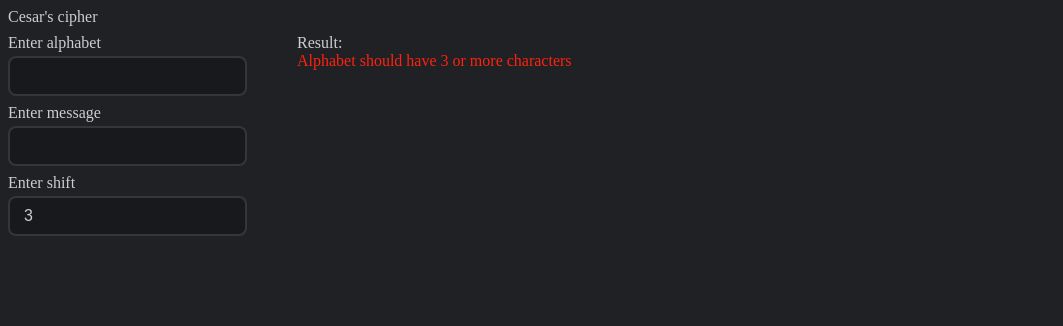
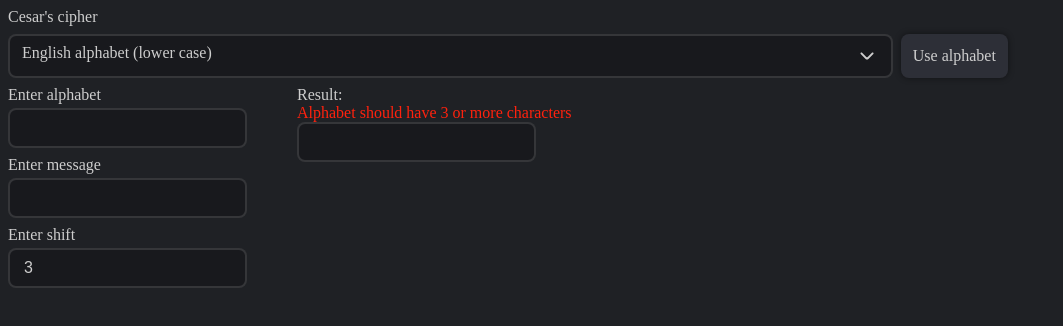
Before and after one commit to Crinax/cryptography, a Vue app: page /cesar in a window 1280 px wide. Shown: the top 326 px of the page, without its empty margins (0-1063 px from the left). Built offline with nearby package versions, Linux system fonts and the light colour scheme.

Commit message:
feat(cesar's cipher): add cesar's cipher decryption

```diff
--- a/src/components/AppInput.vue
+++ b/src/components/AppInput.vue
@@ -1,5 +1,5 @@
 <script setup lang="ts">
-import { computed, ref } from 'vue';
+import { computed, onUpdated, ref } from 'vue';
 
 export interface AppInputSlots {
   label?(): any;
@@ -76,6 +76,12 @@ const updateModelValue = (event: Event) => {
 
   emit('update:modelValue', inputText.value);
 };
+
+onUpdated(() => {
+  if (props.modelValue) {
+    inputText.value = props.modelValue;
+  }
+});
 </script>
 
 <template>
--- a/src/components/AppSelect.vue
+++ b/src/components/AppSelect.vue
@@ -113,6 +113,7 @@ const selectElement = (key: string) => {
     flex-direction: column;
     padding: 0;
     gap: 0px;
+    z-index: 20;
     @extend .app-select-element;
 
     &__element {
--- a/src/views/CesarCipherView.vue
+++ b/src/views/CesarCipherView.vue
@@ -4,11 +4,32 @@ import { invoke } from '@tauri-apps/api';
 
 import AppText from '@/components/AppText.vue';
 import AppInput from '@/components/AppInput.vue';
+import AppSelect from '@/components/AppSelect.vue';
+import AppButton from '@/components/AppButton.vue';
+import type { AppSelectList } from '@/components/AppSelect.vue';
 
 const alphabet = ref('');
 const message = ref('');
 const shift = ref('3');
 const result = ref('');
+const alphabetType = ref('english-lower');
+
+const alphabets: AppSelectList[] = [
+  { key: 'english-lower', value: 'English alphabet (lower case)', default: true },
+  { key: 'english-upper', value: 'English alphabet (uppers case)' },
+  { key: 'english-both', value: 'English alphabet (both lower and upper cases)' },
+  { key: 'russian-lower', value: 'Russian alphabet (lower case)' },
+  { key: 'russian-upper', value: 'Russian alphabet (upper case)' },
+  { key: 'russian-both', value: 'Russian alphabet (both lower and upper cases)' },
+  { key: 'russian+english-lower', value: 'Russian and English alphabets (lower case)' },
+  { key: 'russian+english-upper', value: 'Russian and English alphabets (upper case)' },
+  {
+    key: 'russian+english-both',
+    value: 'Russian and English alphabets (both lower and upper cases)',
+  },
+];
+const russianAlphabet = 'абвгдеёжзийклмнопрстуфхцчшщъыьэюя';
+const englishAlphabet = 'abcdefghijklmnopqrstuvwxyz';
 
 const formErrorResult = computed(() => {
   if (alphabet.value.length < 3) {
@@ -32,15 +53,75 @@ const sendInvoke = async () => {
   }
 };
 
+const sendInvokeDecrypt = async () => {
+  if (formErrorResult.value.length === 0) {
+    console.log('sended');
+    message.value = await invoke('cesar_decrypt', {
+      alphabet: alphabet.value,
+      message: result.value,
+      shift: Number(shift.value),
+    });
+  }
+};
+
+const selectAlphabet = (key: string) => (alphabetType.value = key);
+
+const useAlphabet = () => {
+  let alphabetForUsage = null;
+  const [alphabetKind, caseType] = alphabetType.value.split('-');
+
+  switch (alphabetKind) {
+    case 'english': {
+      alphabetForUsage = englishAlphabet;
+      break;
+    }
+    case 'russian': {
+      alphabetForUsage = russianAlphabet;
+      break;
+    }
+    case 'russian+english': {
+      alphabetForUsage = russianAlphabet + englishAlphabet;
+      break;
+    }
+  }
+
+  if (!alphabetForUsage) {
+    return;
+  }
+
+  switch (caseType) {
+    case 'upper': {
+      alphabetForUsage = alphabetForUsage.toUpperCase();
+      break;
+    }
+    case 'both': {
+      alphabetForUsage = alphabetForUsage + alphabetForUsage.toUpperCase();
+      break;
+    }
+  }
+
+  alphabet.value = alphabetForUsage;
+};
+
 watch(message, sendInvoke);
 watch(shift, sendInvoke);
 watch(alphabet, sendInvoke);
+watch(result, sendInvokeDecrypt);
 </script>
 
 <template>
   <div class="app-cesar-cipher">
     <div class="app-cesar-cipher__header">
       <app-text>Cesar's cipher</app-text>
+    </div>
+
+    <div class="app-cesar-cipher-manipulate">
+      <app-select
+        :list="alphabets"
+        @select="selectAlphabet"
+        class="app-cesar-cipher-manipulate__select"
+      />
+      <app-button @click="useAlphabet">Use alphabet</app-button>
     </div>
 
     <div class="app-cesar-cipher-content">
@@ -71,7 +152,7 @@ watch(alphabet, sendInvoke);
           {{ formErrorResult }}
         </app-text>
 
-        <app-text v-else>{{ result }}</app-text>
+        <app-input v-model="result" />
       </div>
     </div>
   </div>
@@ -83,6 +164,15 @@ watch(alphabet, sendInvoke);
   flex-direction: column;
   gap: 8px;
 
+  &-manipulate {
+    display: flex;
+    gap: 8px;
+
+    &__select {
+      width: 70%;
+    }
+  }
+
   &-content {
     display: flex;
     gap: 50px;
```
Also changed, not shown: 1 other file (tests, documents, lock files or other folders).
